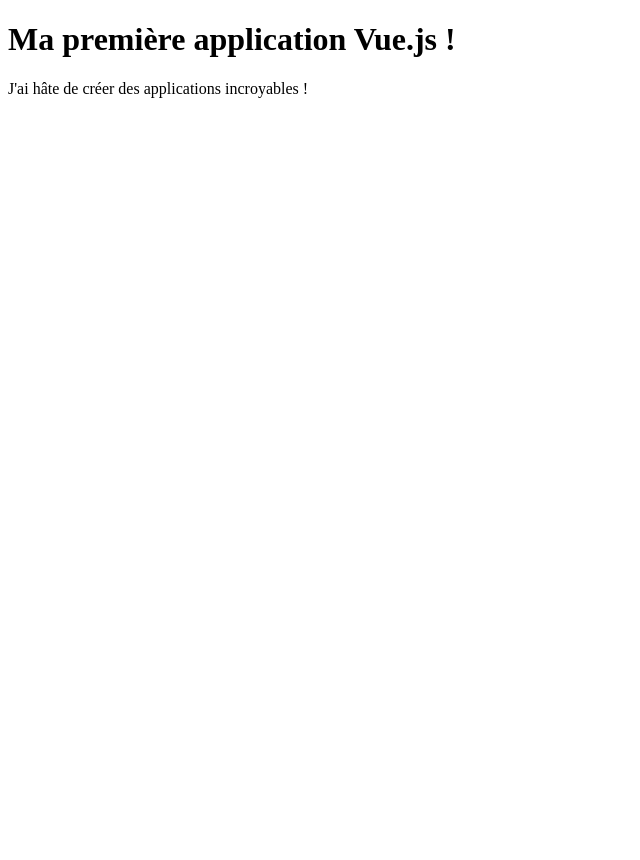
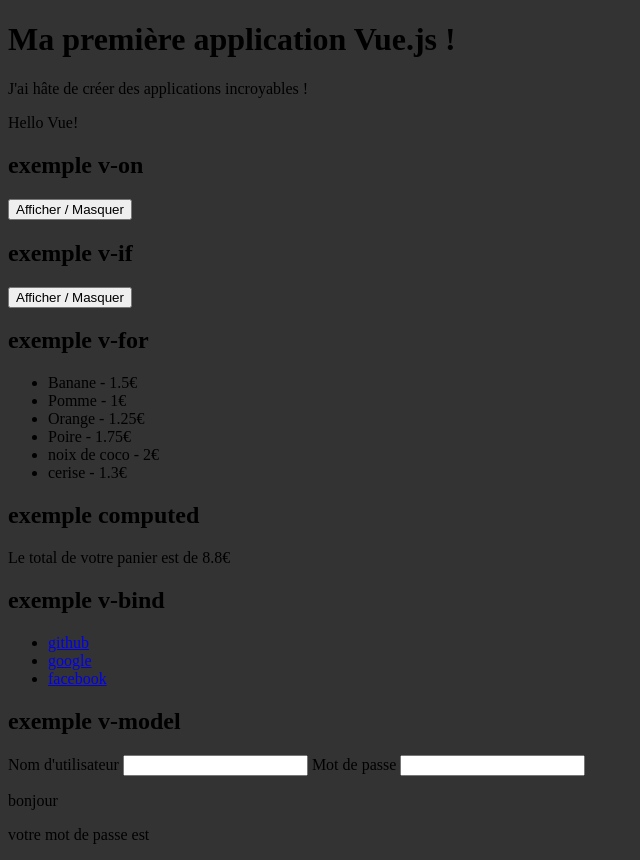
Before and after one commit to titibs29/vueJS_tutorial, a plain HTML site: page index.html in a window 1280 px wide. Shown: the whole page, without its empty margins (0-640 px from the left). Before the commit the page ends 800 px from the top, so only its background shows below. Drawn offline with nearby package versions, Linux system fonts and the light colour scheme.

Commit message:
p1c3 fini

```diff
--- a/index.html
+++ b/index.html
@@ -3,19 +3,110 @@
 <head>
     <meta charset="utf-8">
     <meta name="viewport" content="width=device-width, initial-scale=1">
+    <link rel="stylesheet" href="style.css">
+    <script src="https://cdn.jsdelivr.net/npm/vue/dist/vue.js"></script>
     <title>Mon Application Vue.js</title>
 </head>
 <body>
-    <div id="app">
+    <div class="app">
         <h1>Ma première application Vue.js !</h1>
         <p>J'ai hâte de créer des applications incroyables !</p>
+        <p>{{ message }}</p>
+
+
+
+
+
+        <h2>exemple v-on</h2>
+        <button @click="show = !show">Afficher / Masquer</button>
+        <div v-show="show">
+            <!--make the background red-->
+            <p class="hidden">Je suis un paragraphe caché !</p>
+        </div>
+
+        <h2>exemple v-if</h2>
+        <button @click="strong = !strong">Afficher / Masquer</button>
+        <div v-if="strong == true">
+            <!--make the background red-->
+            <p class="hidden">je suis absent si off</p>
+        </div>
+
+        <h2>exemple v-for</h2>
+        <ul>
+            <li v-for="item in shoppingCart">
+                {{ item.name }} - {{ item.price }}€
+            </li>
+        </ul>
+
+        <h2>exemple computed</h2>
+        <p>Le total de votre panier est de {{ total }}€</p>
+
+
+        <h2>exemple v-bind</h2>
+        <ul>
+            <li v-for="item in apiResponse">
+                <a v-bind:href="item.url">{{ item.name }}</a>
+            </li>
+        </ul>
+
+        <h2>exemple v-model</h2>
+        <label for="username">Nom d'utilisateur</label>
+        <input type="text" id="username" v-model="username"/>
+        <label for="password">Mot de passe</label>
+        <input type="password" id="password" v-model="password"/>
+        <p>bonjour {{ username }}</p>
+        <p>votre mot de passe est <strike>{{ password }}</strike></p>
+
+
     </div>
-    <script src="https://cdn.jsdelivr.net/npm/vue"></script>
+
+
+
+
     <script>
         const app = new Vue({
-            el: '#app',
+            el: '.app',
             data: {
-                message: 'Hello Vue!'
+                message: 'Hello Vue!',
+                show: false,
+                strong: false,
+                shoppingCart: [
+                    { name: 'Banane', price: 1.50 },
+                    { name: 'Pomme', price: 1.00 },
+                    { name: 'Orange', price: 1.25 },
+                    { name: 'Poire', price: 1.75 },
+                    { name: 'noix de coco', price: 2.00 },
+                    { name: 'cerise', price: 1.30 },
+
+                ],
+                apiResponse: [
+                    { name: 'github', url: 'https://www.github.com' },
+                    { name: 'google', url: 'https://www.google.com' },
+                    { name: 'facebook', url: 'https://www.facebook.com' },
+                ],
+                color: 'bleu',
+                username: '',
+                password: '',
+
+            },
+            computed: {
+                total() {
+                    return this.shoppingCart.reduce((total, item) => {
+                        return total + item.price
+                    }, 0)
+                },
+                label() {
+                    return ': ' + this.color
+                }
+            },
+            methods:{
+                alertColor(color){
+                    alert("ma couleur est " + color)
+                },
+                changeColor(){
+                    this.color = 'rouge'
+                    this.alertColor(this.label)
+                }
             }
         })
     </script>
--- /dev/null
+++ b/style.css
@@ -0,0 +1,13 @@
+
+/*make sure to use the correct path to the style.css file */
+
+
+/* make the background of the page  dark gray */
+body {
+    background-color: #333;
+}
+
+/* make the background of the hidden class red */
+.hidden {
+    background-color: red;
+}
```
